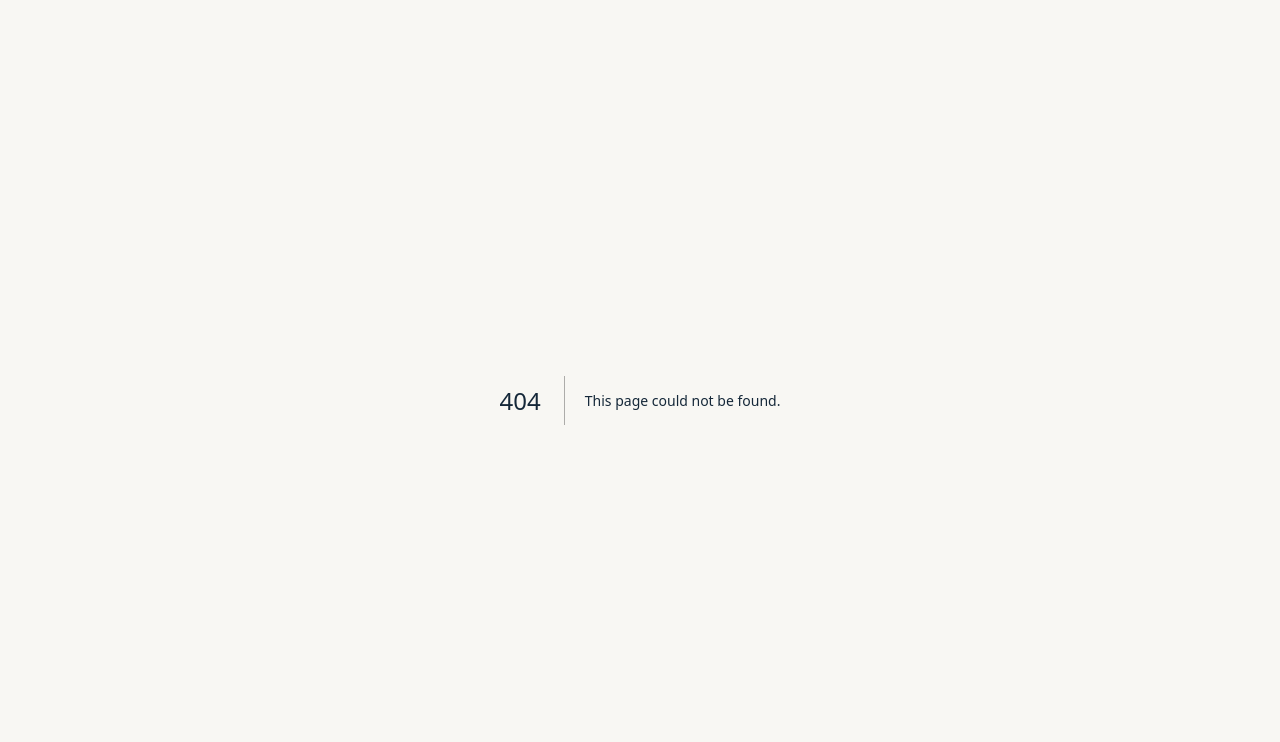
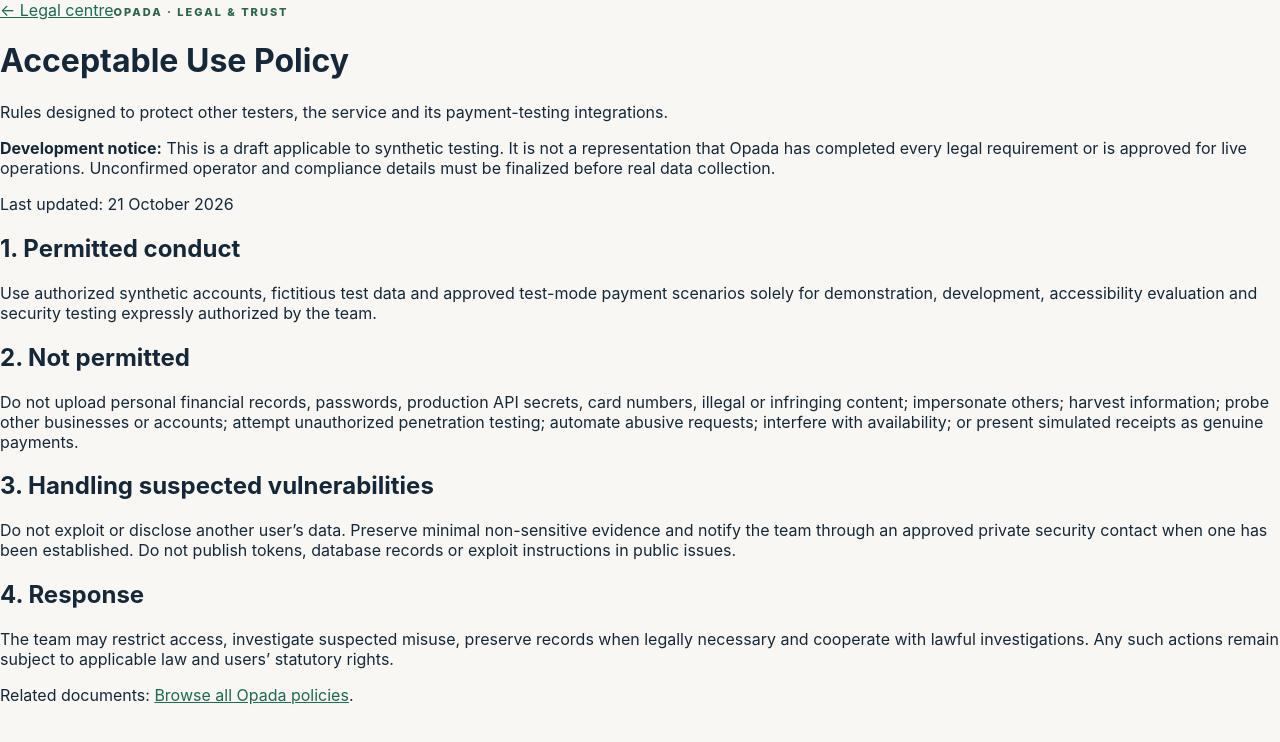
Before and after one commit to stephenrabbi/opada, a Next.js app: page /legal/acceptable in a window 1280 px wide. Before the commit this address had no page. Shown: the top 742 px of the page. Built offline with nearby package versions, Linux system fonts and the light colour scheme.

Commit message:
Add accessible Opada legal centre and policy pages

```diff
--- /dev/null
+++ b/app/legal/[slug]/page.jsx
@@ -0,0 +1,6 @@
+import {notFound} from 'next/navigation';
+import {documents} from '../../legal-content.js';
+import {LegalDocument} from '../components.jsx';
+export function generateStaticParams(){return Object.keys(documents).map(slug=>({slug}))}
+export async function generateMetadata({params}){const {slug}=await params;const item=documents[slug];return {title:item?item.title+' | Opada':'Not Found | Opada',robots:{index:false,follow:false}}}
+export default async function LegalPage({params}){const {slug}=await params;if(!documents[slug])notFound();return <LegalDocument slug={slug}/>}
```
